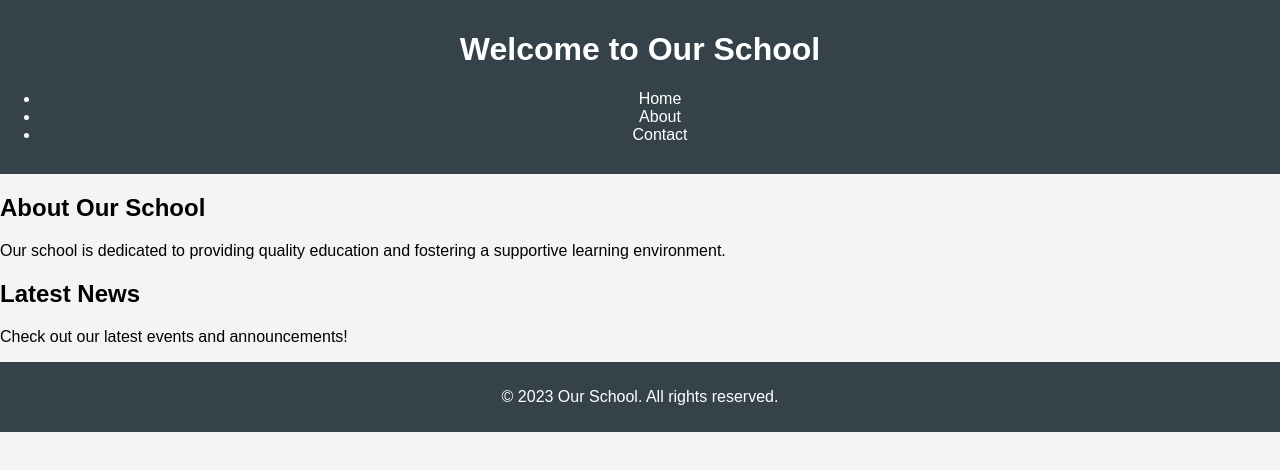
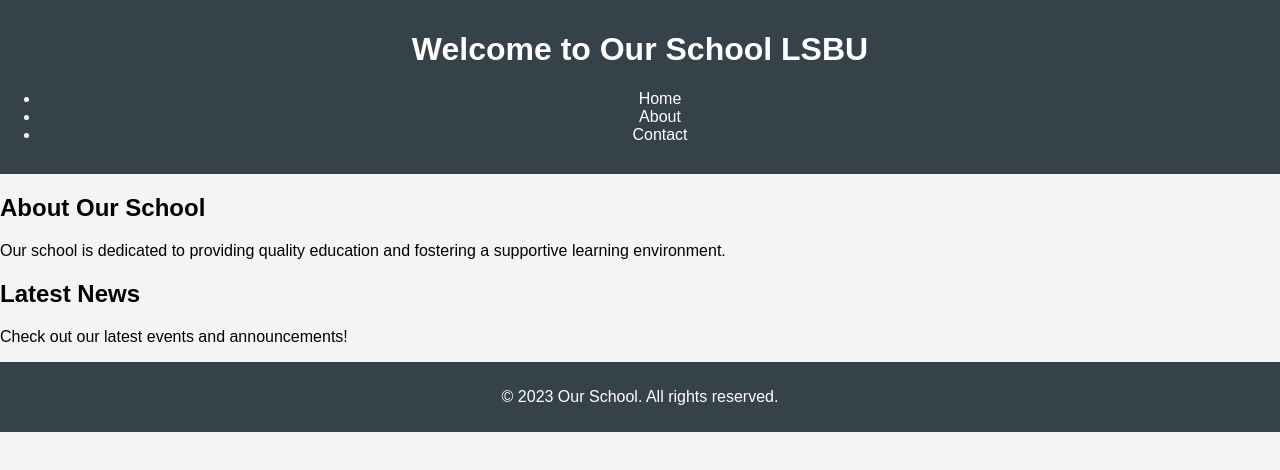
Before and after one commit to Aarbaz77/workshop, a plain HTML site: page school-website/index.html in a window 1280 px wide. Drawn offline with Linux system fonts and the light colour scheme.

Commit message:
New Changes

```diff
--- a/school-website/index.html
+++ b/school-website/index.html
@@ -8,7 +8,7 @@
 </head>
 <body>
     <header>
-        <h1>Welcome to Our School</h1>
+        <h1>Welcome to Our School LSBU</h1>
         <nav>
             <ul>
                 <li><a href="index.html">Home</a></li>
```
